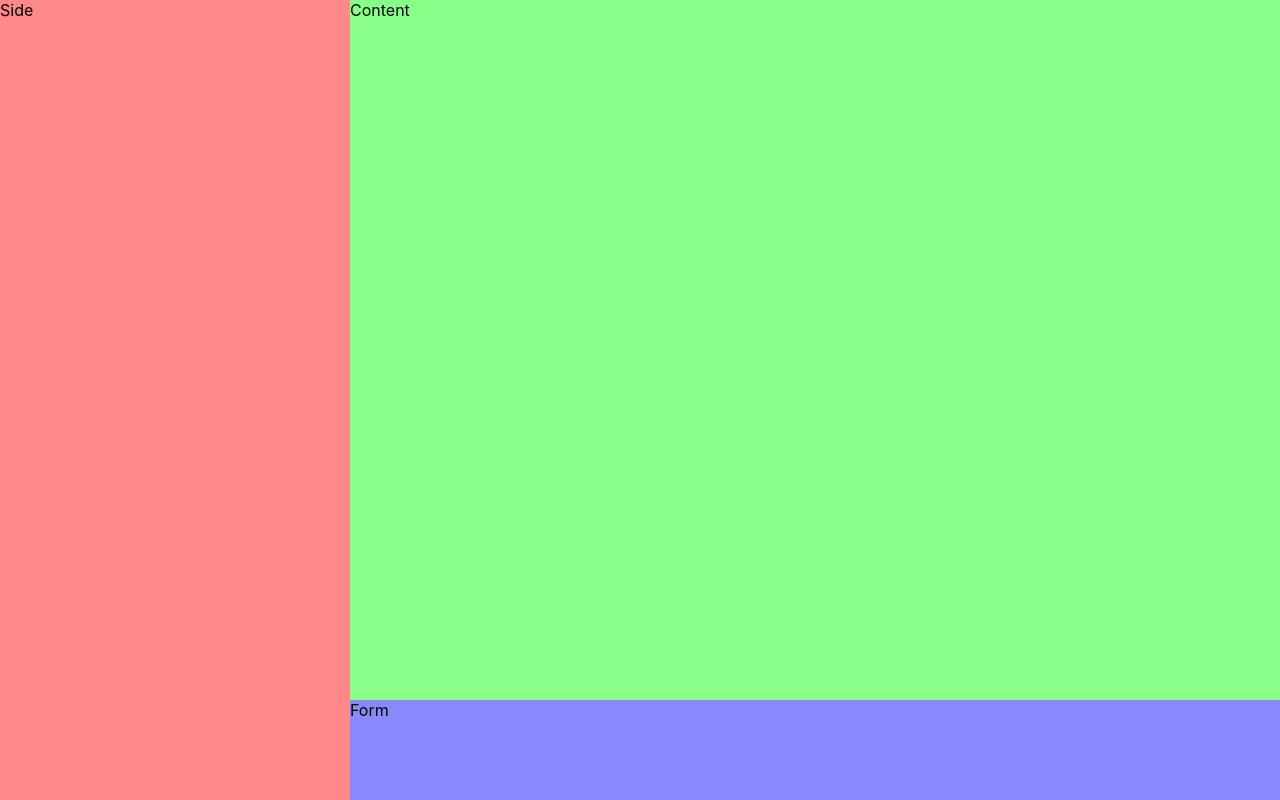
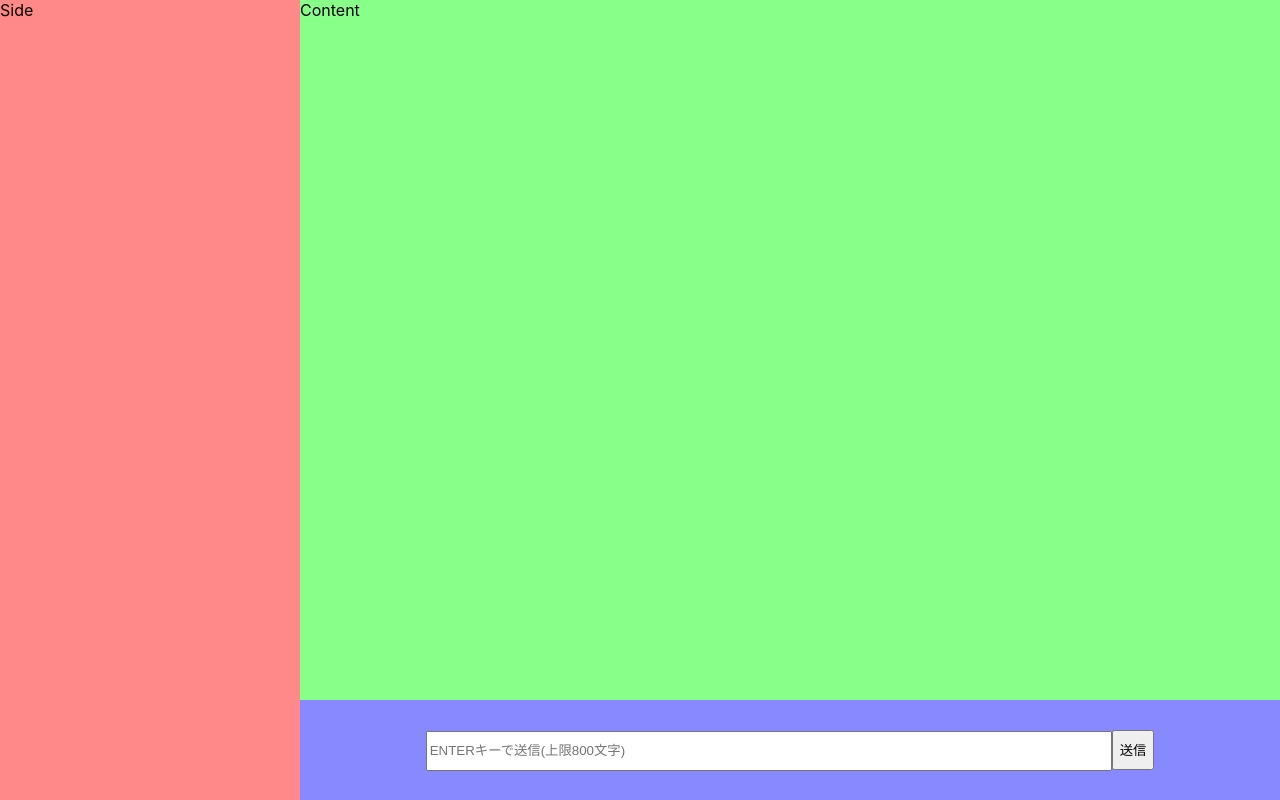
Before and after one commit to Watson-Sei/doot-front-2-1, a Nuxt app: page / in a window 1280 px wide. Built offline with nearby package versions, Linux system fonts and the light colour scheme.

Commit message:
Added the design and implementation of the input tag.

```diff
--- a/pages/index.vue
+++ b/pages/index.vue
@@ -2,7 +2,12 @@
   <div class="container">
     <div class="Side">Side</div>
     <div class="Content">Content</div>
-    <div class="Form">Form</div>
+    <div class="Form">
+      <div class="form-content">
+        <input v-model="message" placeholder="ENTERキーで送信(上限800文字)" maxlength="800" />
+        <button @click="sendChat">送信</button>
+      </div>
+    </div>
   </div>
 </template>
 
@@ -32,7 +37,7 @@ export default {
   display: grid;
   height: 100vh;
   grid-template-rows: 1fr 100px;
-  grid-template-columns: 350px 1fr;
+  grid-template-columns: 300px 1fr;
 }
 .Side {
   grid-row: 1 / 3;
@@ -48,5 +53,19 @@ export default {
   grid-row: 2 / 3;
   grid-column: 2 / 3;
   background: #88f;
+  display: table;
+  width: 100%;
+}
+.form-content {
+  display: table-cell;
+  vertical-align: middle;
+  text-align: center;
+}
+.form-content input {
+  width: 70%;
+  height: 40px;
+}
+.form-content button {
+  height: 40px;
 }
 </style>
```
